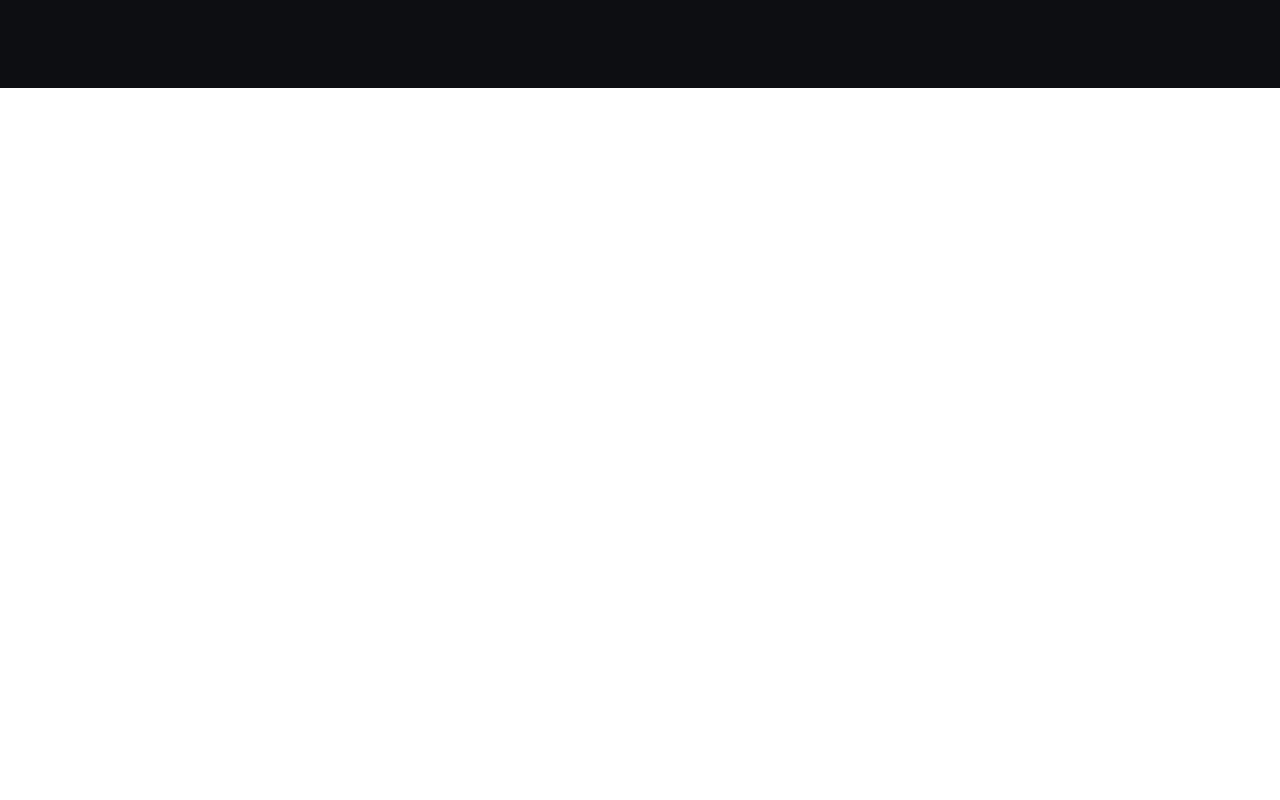
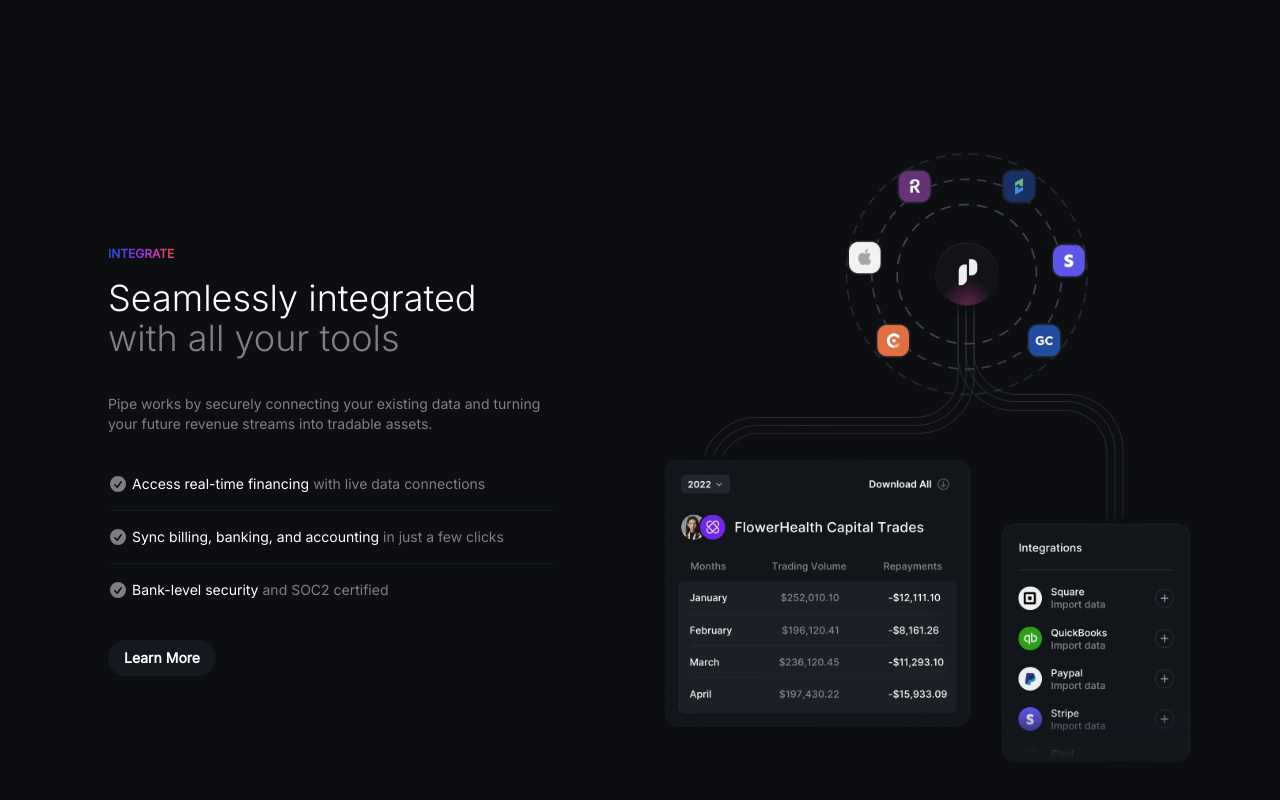
Before and after one commit to daddyloyal/Pipe-clone-app, a React (Vite) app: page / in a window 1280 px wide. Shown: the part 3748-4548 px from the top of the page. Before the commit the page ends 3836 px from the top, so only its background shows below. Built offline with nearby package versions, Linux system fonts and the light colour scheme.

Commit message:
Done with the integrate component

```diff
--- a/src/App.jsx
+++ b/src/App.jsx
@@ -5,6 +5,7 @@
 import Customer from "./components/Customer/Customer";
 import Products from "./components/Products/Products";
 import Platform from "./components/Platform/Platform";
+import Integrate from "./components/Integration/Integrate";
 const App = () => {
   return (
     <div className="bg-primary w-full overflow-hidden">
@@ -15,6 +16,7 @@
           <Customer />
           <Products />
           <Platform />
+          <Integrate />
         </div>
 
         {/*  */}
--- a/src/components/Integration/Integrate.jsx
+++ b/src/components/Integration/Integrate.jsx
@@ -1,8 +1,32 @@
-import React from 'react'
+import styles from "../style";
+import integrateBg from "../../assets/integrate_bg.webp";
+import check from "../../assets/CheckCircle.svg";
 
 const Integrate = () => {
   return (
-    <div>Integrate</div>
+    <section className={`${styles.boxWidth} ${styles.marginY}  max-w-screen-lg flex flex-col justify-center md:flex-row gap-10 mx-auto`}>
+        <div className={`integrate-text font-inter max-w-md ${styles.paddingY} flex flex-col justify-center mx-auto`}>
+            <p className="font-bold text-xs text-transparent bg-gradient-to-r from-blue-700 via-purple-600 to-red-500 bg-clip-text w-fit my-1 mx-auto md:mx-0">INTEGRATE</p>
+            <h2 className="text-2xl lg:text-4xl font-light text-white font-inter my-3 text-center md:text-start">
+              Seamlessly integrated{" "}
+            <span className="text-tertiary">
+              with all your tools
+            </span>
+          </h2>
+          <p className="font-inter text-tertiary text-sm font-normal my-6 mx-auto md:mx-0 text-center md:text-start">
+            Pipe works by securely connecting your existing data and turning your future revenue streams into tradable assets.
+          </p>
+          <p className="font-inter text-white text-sm font-normal flex gap-1 border-b border-gray-900 py-4"><img src={check} alt="" className="w-5"/>Access real-time financing <span className="text-tertiary hidden md:block">with live data connections</span></p>
+          <p className="font-inter text-white text-sm font-normal flex gap-1 border-b border-gray-900 py-4"><img src={check} alt="" className="w-5"/>Sync billing, banking, and accounting<span className="text-tertiary hidden md:block">in just a few clicks</span></p>
+          <p className="font-inter text-white text-sm font-normal flex gap-1 py-4"><img src={check} alt="" className="w-5"/>Bank-level security<span className="text-tertiary hidden md:block">and SOC2 certified</span></p>
+          <button className="button-content bg-secondary text-white font-semibold font-inter py-2 px-4 my-6 w-fit rounded-full h-fit text-sm">
+            Learn More
+          </button>
+        </div>
+        <div className="integrate-image">
+            <img src={integrateBg} alt="" className="max-w-xs md:max-w-md lg:max-w-xl mx-auto" />
+        </div>
+    </section>
   )
 }
 
```
Also changed, not shown: src/assets/CheckCircle.svg (added), src/assets/integrate_bg.webp (added).
